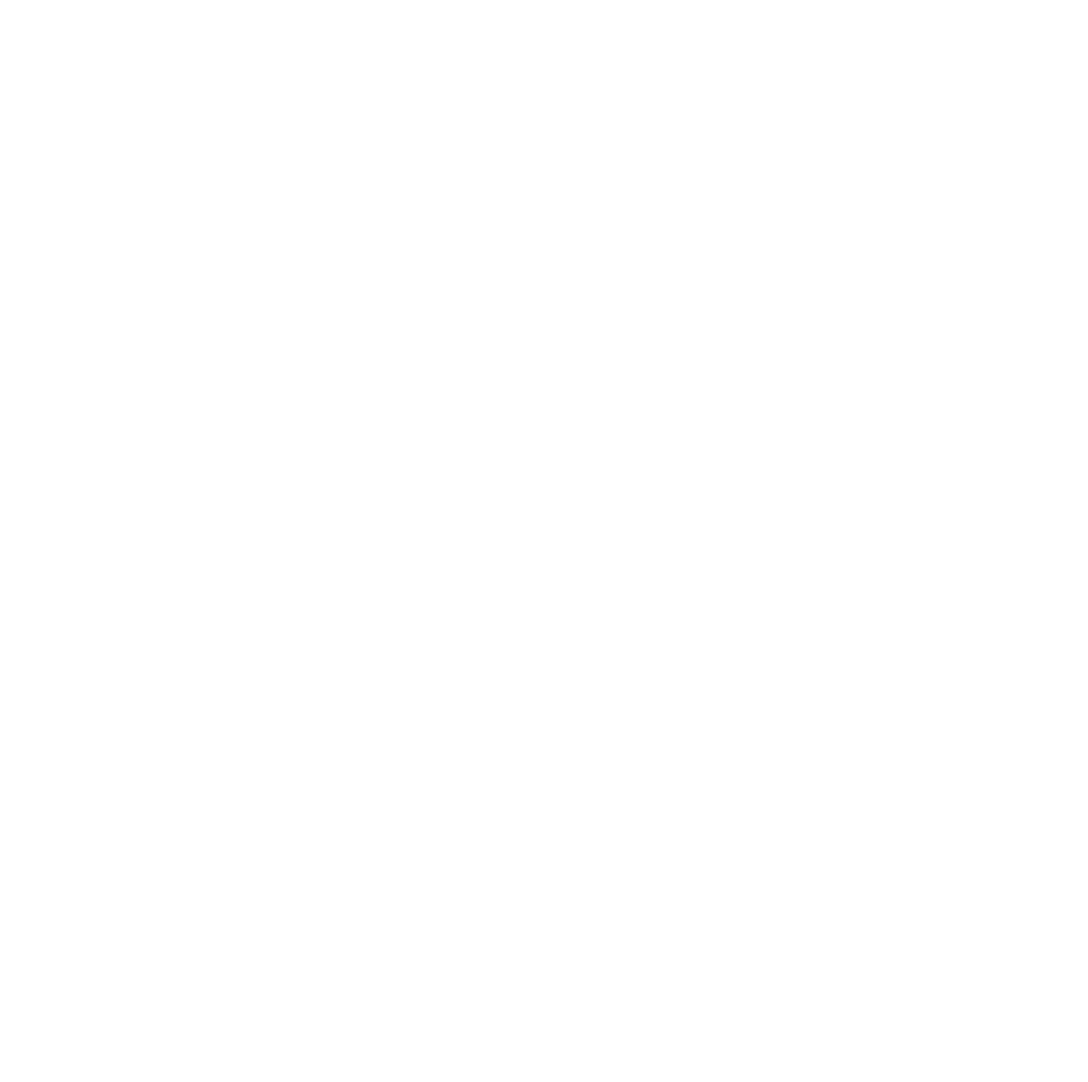
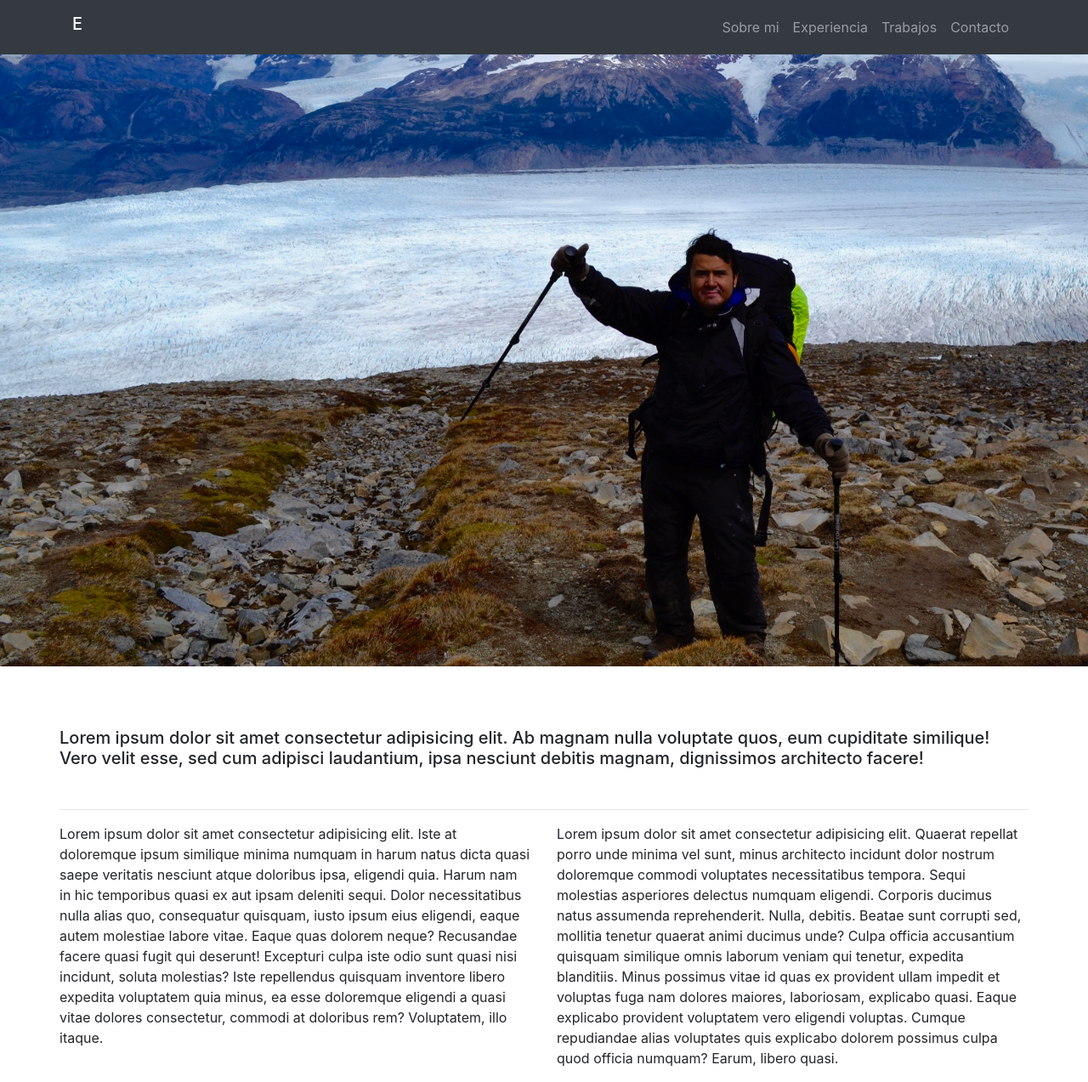
Before and after one commit to Ernesto1702/prueba-portafolio, a plain HTML site: page index.html in a window 1280 px wide. Shown: the whole page at 85% size. Before the commit the page ends 800 px from the top, so only its background shows below. Drawn offline with nearby package versions, Linux system fonts and the light colour scheme.

Commit message:
inicio proyecto

```diff
--- a/index.html
+++ b/index.html
@@ -1,11 +1,78 @@
-<!DOCTYPE html>
-<html lang="en">
-<head>
-    <meta charset="UTF-8">
-    <meta name="viewport" content="width=device-width, initial-scale=1.0">
-    <title>Portafolio</title>
-</head>
-<body>
+<!doctype html>
+<html lang="es">
+  <head>
+    <!-- Required meta tags -->
+    <meta charset="utf-8">
+    <meta name="viewport" content="width=device-width, initial-scale=1, shrink-to-fit=no">
 
-</body>
+    <!-- Bootstrap CSS -->
+    <link rel="stylesheet" href="https://stackpath.bootstrapcdn.com/bootstrap/4.5.0/css/bootstrap.min.css" integrity="sha384-9aIt2nRpC12Uk9gS9baDl411NQApFmC26EwAOH8WgZl5MYYxFfc+NcPb1dKGj7Sk" crossorigin="anonymous">
+
+    <title>Portafolio EL</title>
+  </head>
+  <body>
+    <!--Nav-->
+    <nav class="navbar navbar-expand-lg navbar-dark bg-dark">
+        <div class="container">
+        <h3 class="navbar-brand">E</h3>
+        <button class="navbar-toggler" type="button" data-toggle="collapse" data-target="#navbarSupportedContent" aria-controls="navbarSupportedContent" aria-expanded="false" aria-label="Toggle navigation">
+        <span class="navbar-toggler-icon"></span>
+        </button>
+        <div class="collapse navbar-collapse" id="navbarSupportedContent">
+            <ul class="navbar-nav ml-auto">
+            <li class="nav-item">
+              <a class="nav-link" href="#">Sobre mi</a>
+            </li>
+            <li class="nav-item">
+                <a class="nav-link" href="#">Experiencia</a>
+              </li>
+              <li class="nav-item">
+                <a class="nav-link" href="#">Trabajos</a>
+              </li>
+              <li class="nav-item">
+                <a class="nav-link" href="#">Contacto</a>
+              </li>
+          </ul>
+        </div>
+    </div>
+    </nav>
+    <!--End nav-->
+    <!--principal-->
+    <div class="container-fluid">
+          <div class="row">
+            <div class="ml-auto">
+              <img class="img-fluid" src="assets/img/2.png" alt="">
+          </div>
+    <!--End principal-->
+    <!--Descripcion-->
+    <div class="container-fluid mt-5">
+        <div class="container px-0">
+            <br>
+            <h5>Lorem ipsum dolor sit amet consectetur adipisicing elit. Ab magnam nulla voluptate quos, eum cupiditate similique! Vero velit esse, sed cum adipisci laudantium, ipsa nesciunt debitis magnam, dignissimos architecto facere!</h5>
+            <br>
+            <hr>
+            <div class="row">
+                <div class="col-12 col-lg-6">
+                <p>Lorem ipsum dolor sit amet consectetur adipisicing elit. Iste at doloremque ipsum similique minima numquam in harum natus dicta quasi saepe veritatis nesciunt atque doloribus ipsa, eligendi quia. Harum nam in hic temporibus quasi ex aut ipsam deleniti sequi. Dolor necessitatibus nulla alias quo, consequatur quisquam, iusto ipsum eius eligendi, eaque autem molestiae labore vitae. Eaque quas dolorem neque? Recusandae facere quasi fugit qui deserunt! Excepturi culpa iste odio sunt quasi nisi incidunt, soluta molestias? Iste repellendus quisquam inventore libero expedita voluptatem quia minus, ea esse doloremque eligendi a quasi vitae dolores consectetur, commodi at doloribus rem? Voluptatem, illo itaque.</p>
+            </div>
+                <div class="col-12 col-lg-6">
+                <p>Lorem ipsum dolor sit amet consectetur adipisicing elit. Quaerat repellat porro unde minima vel sunt, minus architecto incidunt dolor nostrum doloremque commodi voluptates necessitatibus tempora. Sequi molestias asperiores delectus numquam eligendi. Corporis ducimus natus assumenda reprehenderit. Nulla, debitis. Beatae sunt corrupti sed, mollitia tenetur quaerat animi ducimus unde? Culpa officia accusantium quisquam similique omnis laborum veniam qui tenetur, expedita blanditiis. Minus possimus vitae id quas ex provident ullam impedit et voluptas fuga nam dolores maiores, laboriosam, explicabo quasi. Eaque explicabo provident voluptatem vero eligendi voluptas. Cumque repudiandae alias voluptates quis explicabo dolorem possimus culpa quod officia numquam? Earum, libero quasi.</p>
+                </div>
+            </div>
+        </div>
+    </div>
+<!--End descripcion-->
+
+
+
+
+
+
+
+    <!-- Optional JavaScript -->
+    <!-- jQuery first, then Popper.js, then Bootstrap JS -->
+    <script src="https://code.jquery.com/jquery-3.5.1.slim.min.js" integrity="sha384-DfXdz2htPH0lsSSs5nCTpuj/zy4C+OGpamoFVy38MVBnE+IbbVYUew+OrCXaRkfj" crossorigin="anonymous"></script>
+    <script src="https://cdn.jsdelivr.net/npm/popper.js@1.16.0/dist/umd/popper.min.js" integrity="sha384-Q6E9RHvbIyZFJoft+2mJbHaEWldlvI9IOYy5n3zV9zzTtmI3UksdQRVvoxMfooAo" crossorigin="anonymous"></script>
+    <script src="https://stackpath.bootstrapcdn.com/bootstrap/4.5.0/js/bootstrap.min.js" integrity="sha384-OgVRvuATP1z7JjHLkuOU7Xw704+h835Lr+6QL9UvYjZE3Ipu6Tp75j7Bh/kR0JKI" crossorigin="anonymous"></script>
+  </body>
 </html>
```
Also changed, not shown: assets/img/1.png (added), assets/img/2.png (added), 4 other files.
